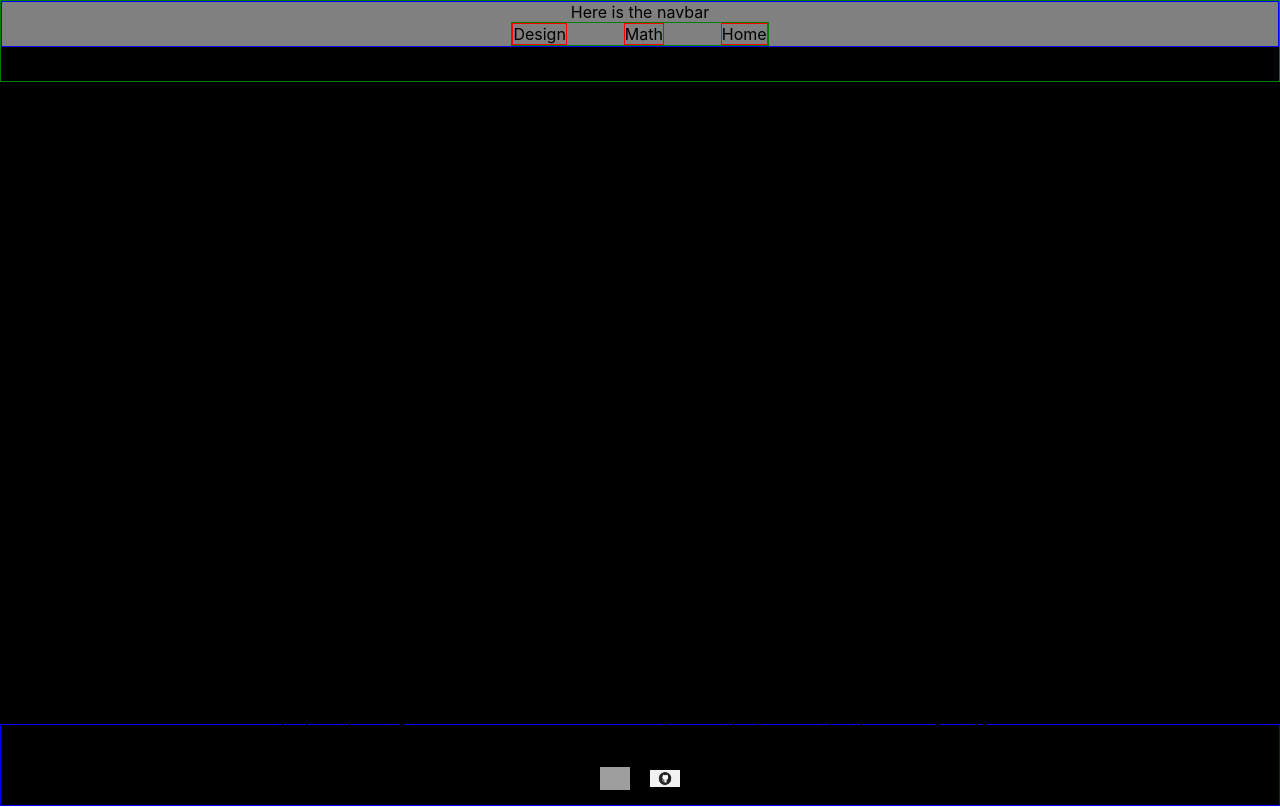
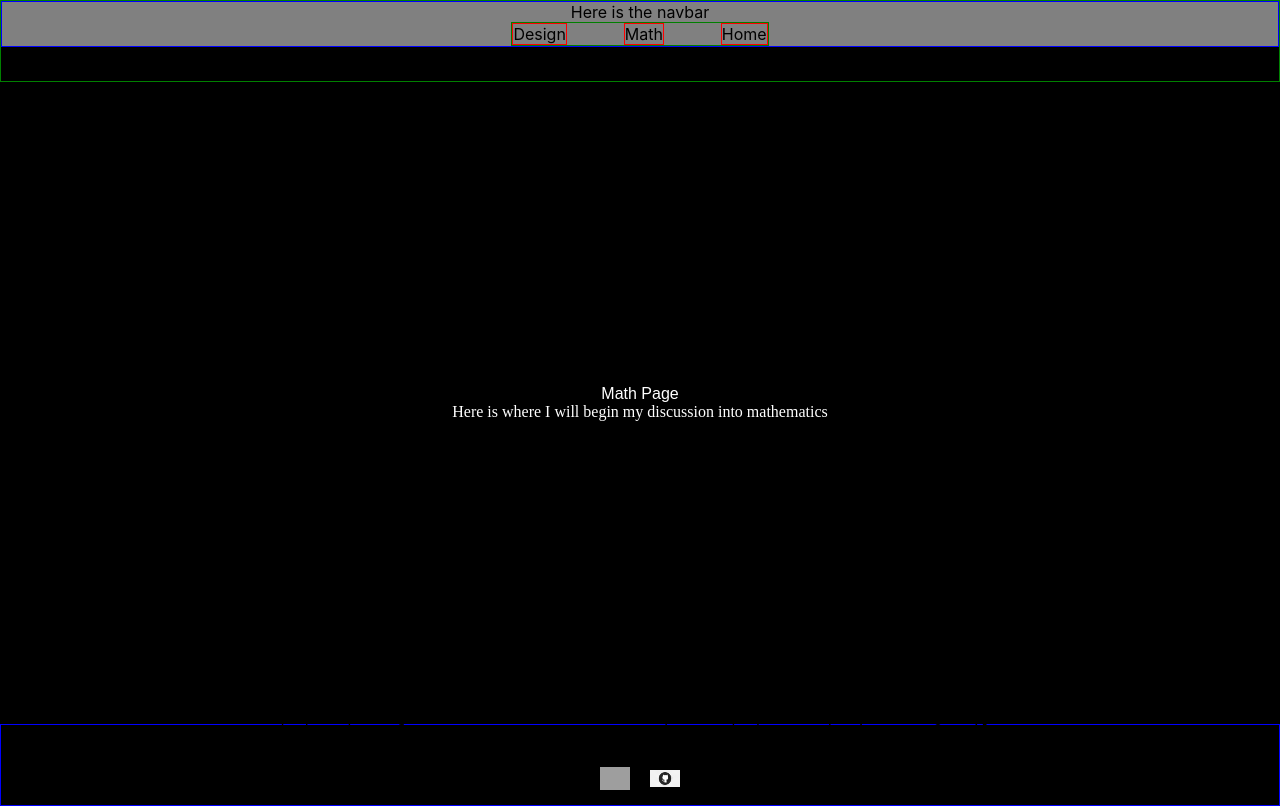
Before and after one commit to markgsimon/website, a React (Create React App) app: page /Math in a window 1280 px wide. Built offline with nearby package versions, Linux system fonts and the light colour scheme; grey boxes are pictures that could not be loaded.

Commit message:
changed fonts on math page and added flex center content component

```diff
--- a/src/pages/Math/index.js
+++ b/src/pages/Math/index.js
@@ -1,7 +1,9 @@
 import React from 'react'
 
 import {
-
+  MathText,
+  MathTitle,
+  Content
 } from "./styles"
 
 import PageWrapper from '../PageWrapper';
@@ -9,7 +11,10 @@ import PageWrapper from '../PageWrapper';
 const Math = (props) => {
   return (
     <PageWrapper>
-        <div>MathPage</div>
+      <Content>
+        <MathTitle>Math Page</MathTitle>
+        <MathText>Here is where I will begin my discussion into mathematics</MathText>
+      </Content>
     </PageWrapper>
   )
 }
--- a/src/pages/Math/styles.js
+++ b/src/pages/Math/styles.js
@@ -1 +1,24 @@
 import styled from "styled-components";
+
+export const MathText = styled.div`
+    font-family: cursive;
+    color: white;
+
+`;
+
+
+export const MathTitle = styled.div`
+
+    font-family: fantasy;
+    color: white;
+
+`;
+
+
+export const Content = styled.div`
+    display: flex;
+    flex-direction: column;
+    align-items: center;
+    justify-content: center;
+
+`;
```
